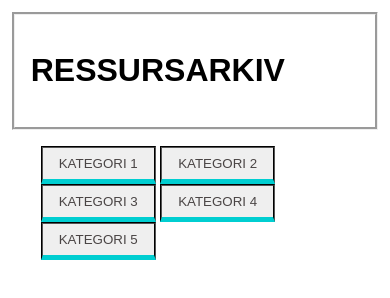
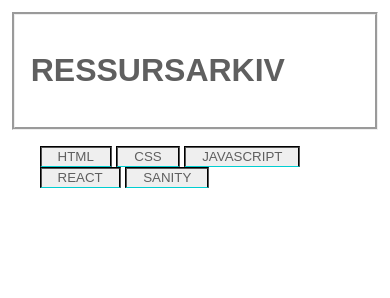
Before and after one commit to MRkiller192k/uin23ak2_resource_layout_N-ss, a plain HTML site: page index.html in a window 390 px wide. Drawn offline with Linux system fonts and the light colour scheme.

Commit message:
Add files via upload

```diff
--- a/java.js
+++ b/java.js
@@ -1,6 +1,6 @@
 const resources = [
     {
-        category: "KATEGORI 1",
+        category: "HTML",
         text1:"HTML",
         text: "HTML står for HyperText Markup Language, og er et strukturspråk som brukes for å lage strukturer til nettside- og applikasjonsgrensesnitt.",
         sources: [
@@ -19,7 +19,7 @@ const resources = [
         ]
     },
     {
-        category: "KATEGORI 2",
+        category: "CSS",
         text1: "CSS",
         text: "CSS står for Cascading StyleSheets, og brukes for å sette stilregler på HTML-elementer.",
         sources: [
@@ -42,7 +42,7 @@ const resources = [
         ]
     },
     {
-        category: "KATEGORI 3",
+        category: "JAVASCRIPT",
         text1: "JavaScript",
         text: "JavaScript er et scriptspråk basert på EcmaScript. JavaScript kjører direkte i nettleseren, og brukes ofte til å manipulere HTML og CSS i webgrensnesnitt.",
         sources: [
@@ -61,7 +61,7 @@ const resources = [
         ]
     },
     {
-        category: "KATEGORI 4",
+        category: "REACT",
         text1: "React",
         text: "React er et rammeverk bygget i JavaScript. React bruker komponenter og states for å lage en levende frontend.",
         sources: [
@@ -80,7 +80,7 @@ const resources = [
         ]
     },
     {
-        category: "KATEGORI 5",
+        category: "SANITY",
         text1: "Sanity",
         text: "Sanity er et headless CMS som står for innholdsadministrasjon. Innhold hentes inn i applikasjoner via GROQ-spørringer.",
         sources: [
@@ -100,20 +100,20 @@ const resources = [
     },
 ]
 
-
+//her definere vi verdien
 let Menu = ``;
-
+        // lager en ny array fra og kale en function for være element.
       resources.map((resources) => {
-
+        //det som skjer her at vi henter fra array title og linken
         let linkMenu = ``;
         resources.sources.forEach((item) => {
           linkMenu += `
         <li><a target="_blank" href=${item.url}>${item.title}</a></li>`;
 
         });
-
+        //her setter vi det samen og sier hvordan oppsette skal være.
         Menu += `
-        <seaction class="MenuItem">
+        <seaction class="MenuItem ">
         <button oneclick="Menu()">${resources.category}</button>
           <div class="open">
           <p class="text1">${resources.text1}</p>
@@ -125,7 +125,7 @@ let Menu = ``;
       </seaction>`;
 
       })
-
+     //her setter vi ut det som er i html content av et element.
         menu.innerHTML = `
     <ul>
 
--- a/style.css
+++ b/style.css
@@ -1,12 +1,9 @@
 @import url("https://fonts.googleapis.com/css2?family=Ubuntu&display=swap");
 
 :root {
-    --red: #da291c;
-    --yellow: #ffd700;
     --blue: #00ced1;
-    --green: #00af4d;
     --white: #ffffff;
-    --black: #4a4545;
+    --black: #5f5f5f;
     --maxwidth: 1200px;
 }
 
@@ -16,47 +13,44 @@ body{
     font-family: Arial;
   }
 
-
 header{
+    color: var(--black);
     display: flex;
     justify-content: space-between;
     padding: 1rem;
     border-style: groove;
 
 }
+
 div.container{
     width: 100%;
     max-width: var(--maxwidth);
     margin: 0 auto;
     background-color: var(--white);
-    overflow: hidden;
 }
-
 
 nav{
    position: relative;
-   left: -3%;
+   left: -3.3%;
    width: 100%;
    background-color: var(--with);
    display: flex;
 
 
 }
-nav button:hover{
+
+nav button:hover {
     color: var(--black);
     border-color: var(--blue);
-    background: var(--blue);
+    background-color: var(--blue);
 }
 
 nav button{
 color: var(--black);
 border-style: groove;
-text-decoration: none;
-border-bottom: 5px solid var(--blue);
-display: inline-block;
+border-bottom: 1px solid var(--blue);
 padding: .5rem 1rem;
 text-transform: uppercase;
-
 }
 
 
@@ -67,12 +61,34 @@ text-transform: uppercase;
     padding: 1rem;
     border-style: groove;
     width: 75.54%;
+    border-top:5px solid var(--blue);
 
-  }
-  #subMenu{
+}
+#subMenu{
     display: flex;
     flex-direction: column;
 }
-  div.open{
+
+div.open{
     display: none;
 }
+@media screen and (max-width: 900px) {
+    nav button{
+        color: var(--black);
+        border-style: groove;
+        border-bottom: 1px solid var(--blue);
+        padding: .1rem 1rem;
+        text-transform: uppercase;
+        }
+        .MenuItem:hover .open{
+            position: fixed;
+            top: auto;
+            display: block;
+            left: 15px;
+            padding: 1rem;
+            border-style: groove;
+            width: 86.5%;
+            border-top:5px solid var(--blue);
+
+        }
+}
```
